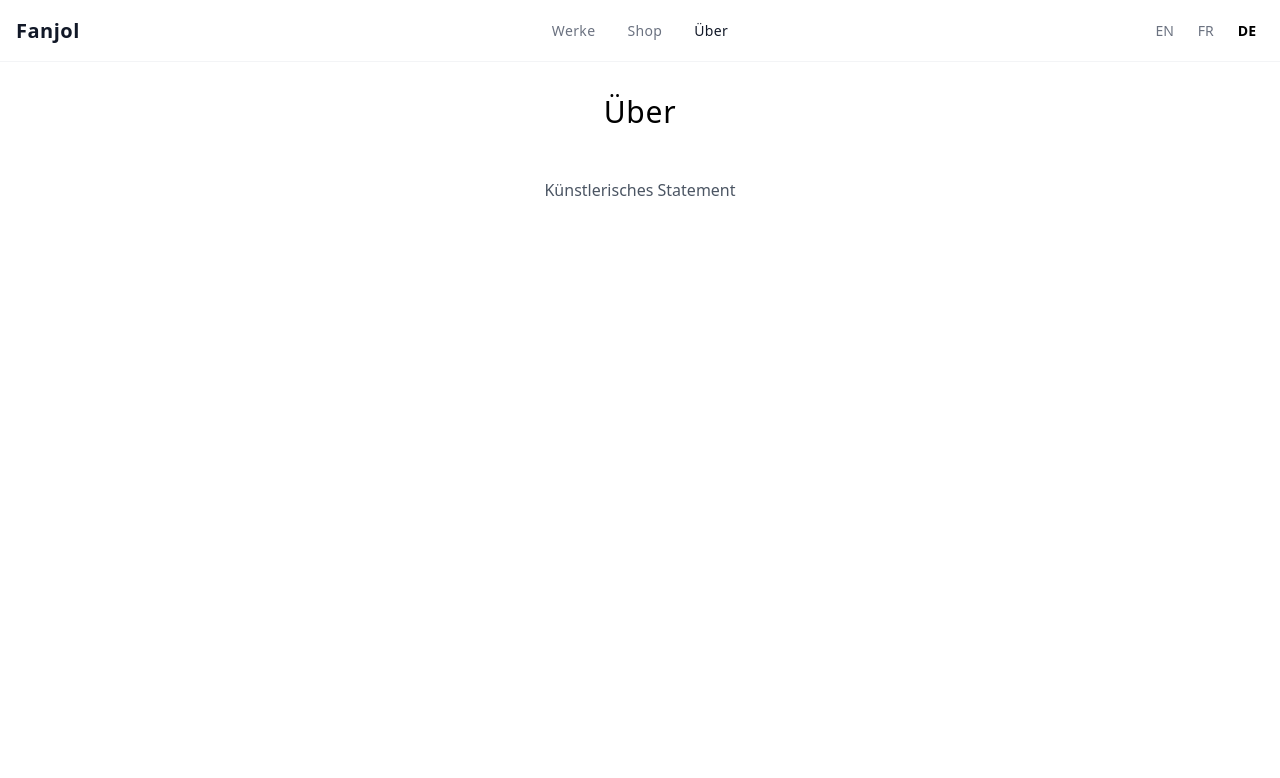
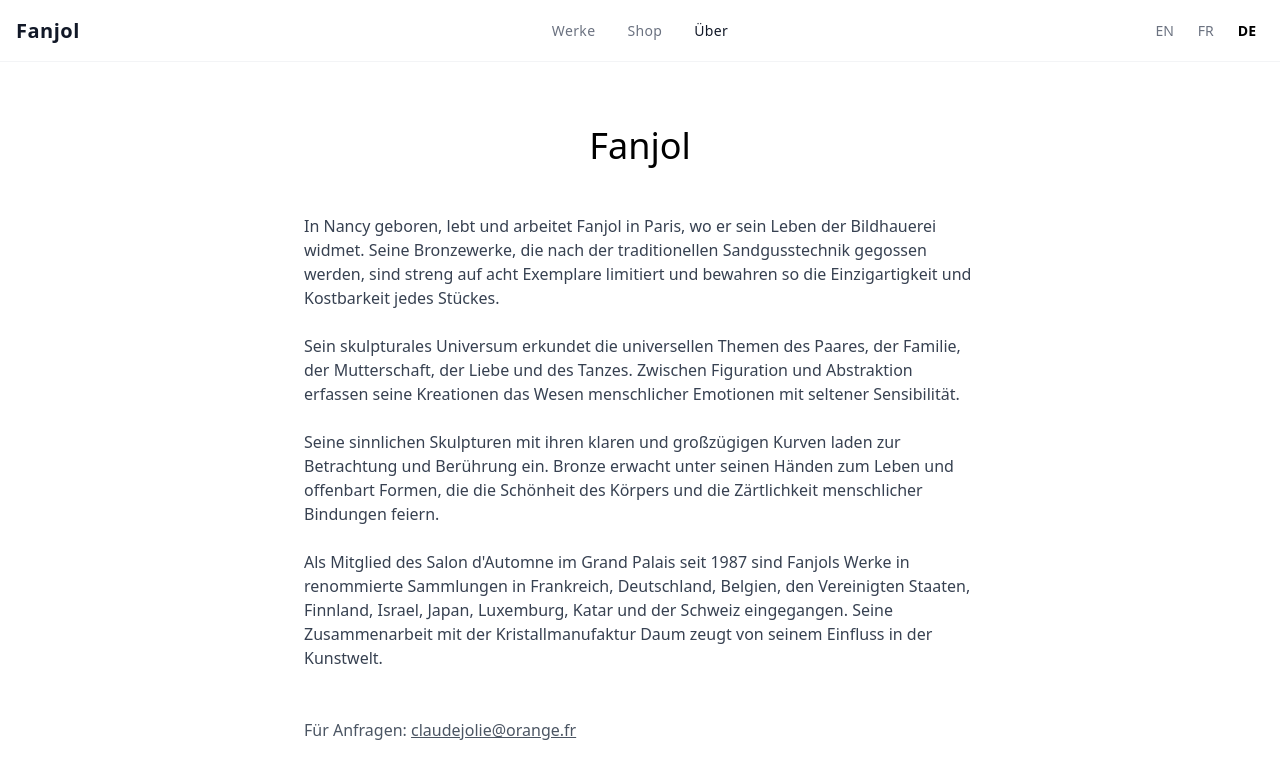
Before and after one commit to laurentjolie/fanjol-site, a Next.js app: page /de/about in a window 1280 px wide. Shown: the top 778 px of the page. Built offline with nearby package versions, Linux system fonts and the light colour scheme.

Commit message:
feat: add artist biography to about page
Add complete artist bio in French, English and German with contact email.
Improve shop section subtitle to mention limited editions.

Co-Authored-By: Claude Opus 4.5 <noreply@anthropic.com>

```diff
--- a/messages/de.json
+++ b/messages/de.json
@@ -16,17 +16,23 @@
     "subtitle": "Einzigartige Bronzeskulpturen",
     "viewGallery": "Galerie ansehen"
   },
-  "shop": {
-    "title": "Shop",
-    "subtitle": "Bronzen"
-  },
   "gallery": {
     "title": "Galerie",
     "allWorks": "Alle Werke"
   },
+  "shop": {
+    "title": "Bronzen zu verkaufen",
+    "subtitle": "Limitierte Auflagen von 8 Stück"
+  },
   "about": {
-    "title": "Über",
-    "artistStatement": "Künstlerisches Statement"
+    "title": "Fanjol",
+    "bio": [
+      "In Nancy geboren, lebt und arbeitet Fanjol in Paris, wo er sein Leben der Bildhauerei widmet. Seine Bronzewerke, die nach der traditionellen Sandgusstechnik gegossen werden, sind streng auf acht Exemplare limitiert und bewahren so die Einzigartigkeit und Kostbarkeit jedes Stückes.",
+      "Sein skulpturales Universum erkundet die universellen Themen des Paares, der Familie, der Mutterschaft, der Liebe und des Tanzes. Zwischen Figuration und Abstraktion erfassen seine Kreationen das Wesen menschlicher Emotionen mit seltener Sensibilität.",
+      "Seine sinnlichen Skulpturen mit ihren klaren und großzügigen Kurven laden zur Betrachtung und Berührung ein. Bronze erwacht unter seinen Händen zum Leben und offenbart Formen, die die Schönheit des Körpers und die Zärtlichkeit menschlicher Bindungen feiern.",
+      "Als Mitglied des Salon d'Automne im Grand Palais seit 1987 sind Fanjols Werke in renommierte Sammlungen in Frankreich, Deutschland, Belgien, den Vereinigten Staaten, Finnland, Israel, Japan, Luxemburg, Katar und der Schweiz eingegangen. Seine Zusammenarbeit mit der Kristallmanufaktur Daum zeugt von seinem Einfluss in der Kunstwelt."
+    ],
+    "contact": "Für Anfragen:"
   },
   "contact": {
     "title": "Kontakt",
--- a/messages/en.json
+++ b/messages/en.json
@@ -14,19 +14,25 @@
   "home": {
     "title": "Sculptures",
     "subtitle": "Unique bronze sculptures",
-    "viewGallery": "View Gallery"
-  },
-  "shop": {
-    "title": "Shop",
-    "subtitle": "Bronzes"
+    "viewGallery": "View gallery"
   },
   "gallery": {
     "title": "Gallery",
     "allWorks": "All works"
   },
+  "shop": {
+    "title": "Bronzes for Sale",
+    "subtitle": "Limited editions of 8"
+  },
   "about": {
-    "title": "About",
-    "artistStatement": "Artist statement"
+    "title": "Fanjol",
+    "bio": [
+      "Born in Nancy, Fanjol lives and works in Paris where he dedicates his life to sculpture. His bronze works, cast using the ancestral sand technique, are strictly limited to eight copies, thus preserving the uniqueness and preciousness of each piece.",
+      "His sculptural universe explores the universal themes of couples, family, motherhood, love, and dance. Between figuration and abstraction, his creations capture the essence of human emotions with rare sensitivity.",
+      "His sensual sculptures, with their refined and generous curves, invite contemplation and touch. Bronze comes to life under his hands, revealing forms that celebrate the beauty of the body and the tenderness of human bonds.",
+      "A member of the Salon d'Automne at the Grand Palais since 1987, Fanjol has seen his works join prestigious collections in France, Germany, Belgium, the United States, Finland, Israel, Japan, Luxembourg, Qatar, and Switzerland. His collaboration with the Daum crystal works testifies to his influence in the art world."
+    ],
+    "contact": "For inquiries:"
   },
   "contact": {
     "title": "Contact",
--- a/messages/fr.json
+++ b/messages/fr.json
@@ -16,17 +16,23 @@
     "subtitle": "Sculptures en bronze uniques",
     "viewGallery": "Voir la galerie"
   },
-  "shop": {
-    "title": "Boutique",
-    "subtitle": "Bronzes"
-  },
   "gallery": {
     "title": "Galerie",
     "allWorks": "Toutes les œuvres"
   },
+  "shop": {
+    "title": "Bronzes à vendre",
+    "subtitle": "Éditions limitées à 8 exemplaires"
+  },
   "about": {
-    "title": "À propos",
-    "artistStatement": "Démarche artistique"
+    "title": "Fanjol",
+    "bio": [
+      "Né à Nancy, Fanjol vit et travaille à Paris où il consacre sa vie à la sculpture. Ses œuvres en bronze, coulées selon la technique ancestrale du sable, sont strictement limitées à huit exemplaires, préservant ainsi l'unicité et la préciosité de chaque pièce.",
+      "Son univers sculptural explore les thèmes universels du couple, de la famille, de la maternité, de l'amour et de la danse. Entre figuration et abstraction, ses créations capturent l'essence des émotions humaines avec une sensibilité rare.",
+      "Ses sculptures sensuelles, aux courbes épurées et généreuses, invitent à la contemplation et au toucher. Le bronze prend vie sous ses mains, révélant des formes qui célèbrent la beauté du corps et la tendresse des liens humains.",
+      "Membre du Salon d'Automne au Grand Palais depuis 1987, Fanjol a vu ses œuvres rejoindre des collections prestigieuses en France, Allemagne, Belgique, États-Unis, Finlande, Israël, Japon, Luxembourg, Qatar et Suisse. Sa collaboration avec la cristallerie Daum témoigne de son rayonnement dans le monde de l'art."
+    ],
+    "contact": "Pour toute demande :"
   },
   "contact": {
     "title": "Contact",
--- a/src/app/[locale]/about/page.tsx
+++ b/src/app/[locale]/about/page.tsx
@@ -10,13 +10,22 @@ export default async function AboutPage({ params }: Props) {
   const t = await getTranslations('about');
 
   return (
-    <main className="min-h-screen bg-white p-8">
-      <h1 className="text-3xl font-light text-center mb-12 tracking-wide">
-        {t('title')}
-      </h1>
-      <p className="text-center text-gray-600">
-        {t('artistStatement')}
-      </p>
+    <main className="min-h-screen bg-white px-6 py-16">
+      <div className="max-w-2xl mx-auto">
+        <h1 className="text-4xl font-light text-center mb-12">
+          {t('title')}
+        </h1>
+        <div className="prose prose-lg prose-gray">
+          {(t.raw('bio') as string[]).map((paragraph, i) => (
+            <p key={i} className="mb-6 text-gray-700">
+              {paragraph}
+            </p>
+          ))}
+        </div>
+        <p className="mt-12 text-gray-600">
+          {t('contact')} <a href="mailto:claudejolie@orange.fr" className="underline hover:text-gray-800">claudejolie@orange.fr</a>
+        </p>
+      </div>
     </main>
   );
 }
```
